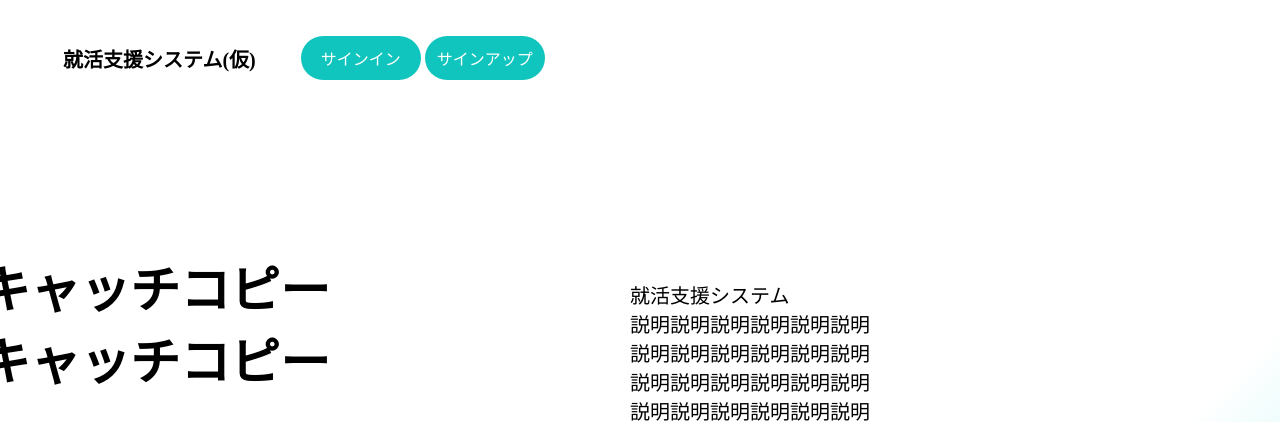
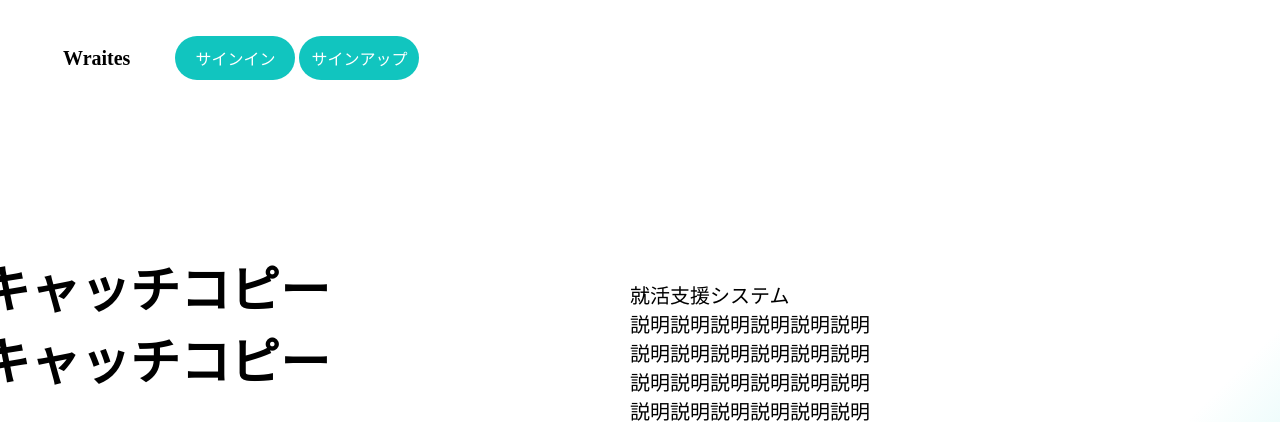
Before and after one commit to takaki12/job-hunting-support-system, a Flask app: template src/templates/top.html in a window 1280 px wide. Shown: the top 422 px of the page. Run offline with Flask 3, Linux system fonts and the light colour scheme; the template is opened without the code that fills it, so the values that code supplies are empty.

Commit message:
change system name

```diff
--- a/src/templates/top.html
+++ b/src/templates/top.html
@@ -7,7 +7,7 @@
     </head>
     <body>
         <div class="top-header">
-            <h1 class="name">就活支援システム(仮)</h1>
+            <h1 class="name">Wraites</h1>
             <ul class="signinup-group">
                 <li class="signinup-item"><a class="signinup-button" href="/signin" role="button">サインイン</a></li>
                 <li class="signinup-item"><a class="signinup-button" href="/signup" role="button">サインアップ</a></li>
```
